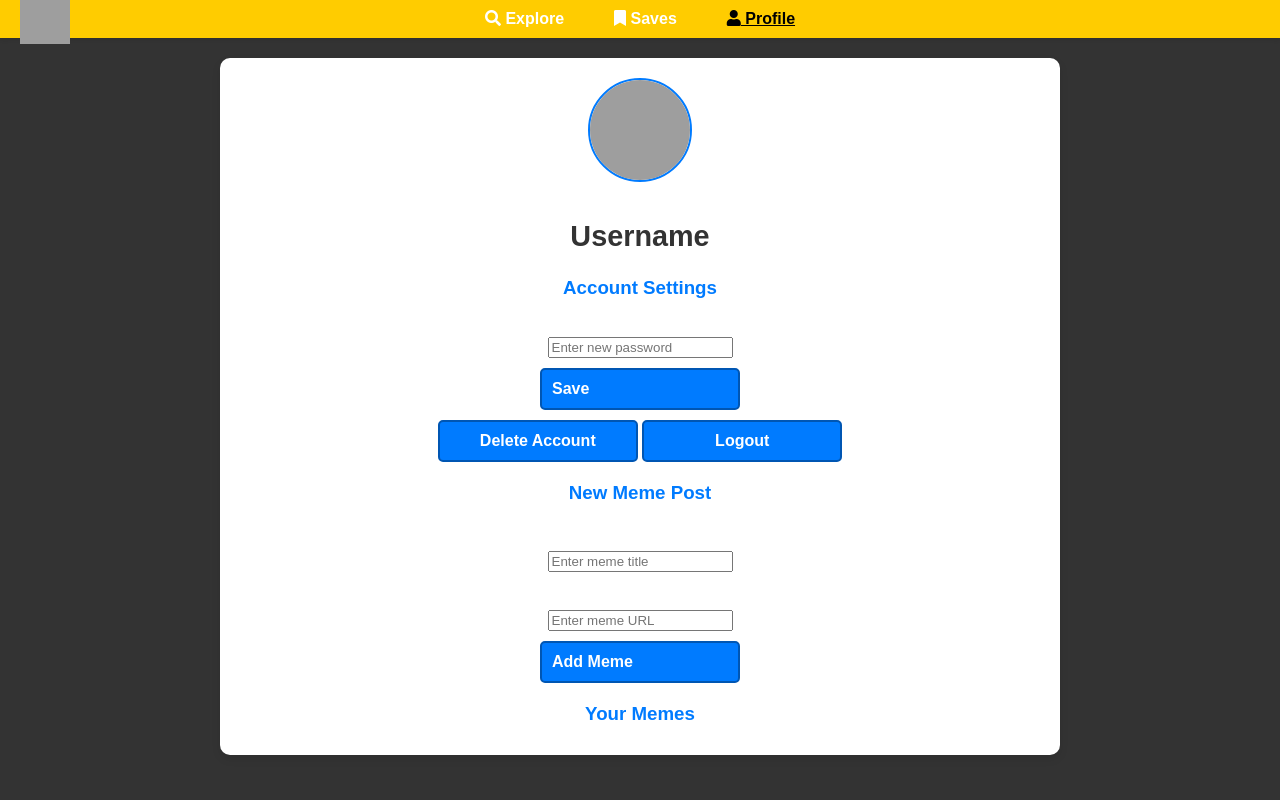
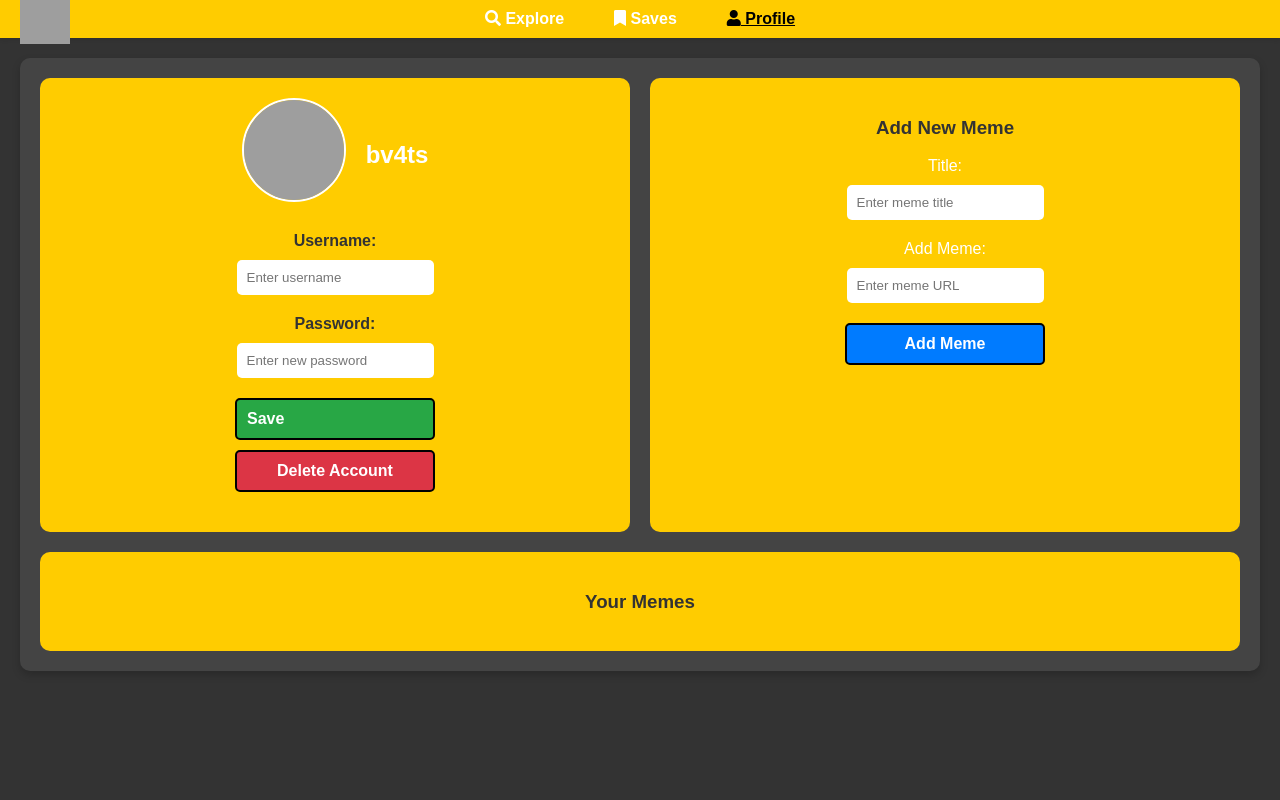
Before and after one commit to baraa2004/baraa2004.github.io, a PHP site: page /profile.html in a window 1280 px wide. Run offline with PHP 8.4, Linux system fonts and the light colour scheme; some web fonts are replaced; grey boxes are pictures that could not be loaded.

Commit message:
update profile

```diff
--- a/Website/profile.css
+++ b/Website/profile.css
@@ -1,19 +1,55 @@
+/* General styling */
+body {
+    background-color: #333; /* Dark background */
+    color: white;
+    font-family: 'Arial', sans-serif;
+    margin: 0;
+    padding: 0;
+}
+
 /* Profile container styling */
 .profile-container {
-    max-width: 800px;
+    max-width: 1200px;
     margin: 20px auto;
     padding: 20px;
-    background-color: #ffffff; /* White background for better contrast */
+    background-color: #444; /* Dark gray background */
     border-radius: 10px;
-    box-shadow: 0 4px 8px rgba(0, 0, 0, 0.1);
+    box-shadow: 0 4px 8px rgba(0, 0, 0, 0.2);
     font-family: 'Arial', sans-serif;
     text-align: center; /* Center-align all content */
 }
 
+/* Profile sections */
+.profile-sections {
+    display: flex;
+    justify-content: space-between;
+    gap: 20px;
+}
+
+/* Left section */
+.profile-left {
+    background-color: #ffcc00; /* Yellow background */
+    padding: 20px;
+    border-radius: 10px;
+    flex: 1;
+    text-align: center;
+}
+
 /* Profile header styling */
 .profile-header {
-    text-align: center;
+    display: flex;
+    align-items: center; /* Align items vertically */
+    gap: 20px; /* Add space between the profile picture and username */
+    justify-content: center; /* Center the content horizontally */
     margin-bottom: 20px;
+}
+
+.profile-header img {
+    width: 100px;
+    height: 100px;
+    border-radius: 50%;
+    border: 2px solid white;
+    margin-bottom: 10px;
 }
 
 .profile-picture {
@@ -21,8 +57,14 @@
     height: 100px;
     border-radius: 50%;
     object-fit: cover;
-    margin-bottom: 10px;
-    border: 2px solid #007bff; /* Blue border for better visibility */
+    border: 2px solid white;
+}
+
+.profile-username h2 {
+    font-size: 1.5em;
+    font-weight: bold;
+    color: white; /* Adjust color to match the theme */
+    margin: 0;
 }
 
 .username {
@@ -49,13 +91,36 @@
     gap: 10px;
 }
 
+.profile-actions label {
+    font-weight: bold;
+    color: #333;
+}
+
+.profile-actions input {
+    padding: 10px;
+    border: none;
+    border-radius: 5px;
+    margin-bottom: 10px;
+}
+
 /* Profile actions button styling */
-.profile-actions button,
+.profile-actions button{
+    width: 200px; /* Make buttons consistent in size */
+    color: white;
+    border: 2px solid #000000; /* Add a border for better definition */
+    padding: 10px;
+    border-radius: 5px;
+    cursor: pointer;
+    font-size: 1em;
+    font-weight: bold;
+    transition: all 0.3s ease;
+
+}
 .new-meme-section button {
     width: 200px; /* Make buttons consistent in size */
     background-color: #007bff; /* Blue background for better visibility */
     color: white;
-    border: 2px solid #0056b3; /* Add a border for better definition */
+    border: 2px solid #000000; /* Add a border for better definition */
     padding: 10px;
     border-radius: 5px;
     cursor: pointer;
@@ -64,34 +129,54 @@
     transition: all 0.3s ease;
 }
 
-.profile-actions button:hover,
+.profile-actions button:hover{
+    border-color: #000000; /* Darker border on hover */
+    color: #ffffff; /* Keep text white */
+}
 .new-meme-section button:hover {
     background-color: #0056b3; /* Darker blue on hover */
     border-color: #003f7f; /* Darker border on hover */
     color: #ffffff; /* Keep text white */
 }
 
-/* Delete button styling */
-.delete-btn {
-    background-color: #dc3545; /* Red background for delete button */
-    color: white;
-    border: 2px solid #a71d2a; /* Add a border for better definition */
-    padding: 10px;
+/* General button styling (optional, for fallback) */
+button {
+    font-size: 1em;
+    font-weight: bold;
     border-radius: 5px;
     cursor: pointer;
-    font-size: 1em;
-    font-weight: bold;
     transition: all 0.3s ease;
 }
 
+/* Save Button Styling */
+.save-btn {
+    width: 200px;
+    background-color: #28a745 !important; /* Green button */
+    color: white;
+    border: none;
+    padding: 10px;
+}
+
+.save-btn:hover {
+    background-color: #218838 !important; /* Darker green on hover */
+}
+
+/* Delete Button Styling */
+.delete-btn {
+    width: 200px;
+    background-color: #dc3545 !important; /* Red button */
+    color: white;
+    border: none;
+    padding: 10px;
+}
+
 .delete-btn:hover {
-    background-color: #a71d2a; /* Darker red on hover */
-    border-color: #7f131d; /* Darker border on hover */
-    color: #ffffff; /* Keep text white */
+    background-color: #a71d2a !important; /* Darker red on hover */
 }
 
 /* Logout button styling */
 .logout-btn {
+    width: 200px;
     background-color: #ffc107; /* Yellow background for logout button */
     color: #333; /* Dark text for better contrast */
     border: 2px solid #e0a800; /* Add a border for better definition */
@@ -110,6 +195,15 @@
     color: #ffffff; /* White text on hover */
 }
 
+/* Right section */
+.profile-right {
+    background-color: #ffcc00; /* Yellow background */
+    padding: 20px;
+    border-radius: 10px;
+    flex: 1;
+    text-align: center;
+}
+
 /* New meme section styling */
 .new-meme-section {
     margin-bottom: 20px;
@@ -117,18 +211,42 @@
 }
 
 .new-meme-section h3 {
-    color: #007bff; /* Blue heading for better visibility */
+    font-weight: bold;
+    color: #333;
+}
+
+.new-meme-section input {
+    padding: 10px;
+    border: none;
+    border-radius: 5px;
+    margin-bottom: 10px;
+}
+
+/* Add Meme Button Styling */
+.add-meme-btn {
+    width: 200px;
+    background-color: #28a745; /* Green button */
+    color: white;
+    border: none;
+    padding: 10px;
+}
+
+.add-meme-btn:hover {
+    background-color: #218838; /* Darker green on hover */
 }
 
 /* Meme list styling */
 .meme-list {
     margin-top: 20px;
+    background-color: #ffcc00; /* Yellow background */
+    padding: 20px;
+    border-radius: 10px;
     text-align: center; /* Center-align the section */
 }
 
 .meme-list h3 {
-    margin-bottom: 10px;
-    color: #007bff; /* Changed to blue for better visibility */
+    font-weight: bold;
+    color: #333;
 }
 
 #meme-container {
@@ -141,9 +259,8 @@
 .meme-item {
     width: 150px;
     text-align: center;
-    background-color: #f9f9f9; /* Changed to light gray for better contrast */
-    border: 1px solid #ccc;
-    border-radius: 5px;
+    background-color: white;
+    border-radius: 10px;
     padding: 10px;
     box-shadow: 0 2px 4px rgba(0, 0, 0, 0.1);
 }
@@ -157,12 +274,13 @@
 
 /* Meme item button styling */
 .meme-item button {
-    background-color: #dc3545; /* Red background for delete button */
+    background-color: #dc3545; /* Red button */
     color: white;
     border: none;
     padding: 5px;
     border-radius: 5px;
     cursor: pointer;
+    font-weight: bold;
     transition: background-color 0.3s ease;
 }
 
--- a/Website/profile.html
+++ b/Website/profile.html
@@ -5,7 +5,7 @@
     <meta name="viewport" content="width=device-width, initial-scale=1.0">
     <title>Profile</title>
     <link rel="stylesheet" href="styles.css">
-    <link rel="stylesheet" href="profile.css"> <!-- Link to the new profile-specific CSS -->
+    <link rel="stylesheet" href="profile.css">
     <link href="https://fonts.googleapis.com/css2?family=Lacquer&display=swap" rel="stylesheet">
     <link rel="icon" href="../Data/favicon.ico" type="image/x-icon">
     <link rel="stylesheet" href="https://cdnjs.cloudflare.com/ajax/libs/font-awesome/5.15.4/css/all.min.css">
@@ -29,33 +29,43 @@
     </div>
 
     <div class="profile-container">
+        <div class="profile-sections">
+            <!-- Left Section -->
+            <div class="profile-left">
                 <div class="profile-header">
-            <img src="../Data/default-profile.png" alt="Profile Picture" class="profile-picture">
-            <h2 class="username">Username</h2>
+                    <img src="../Data/default_profile.png" alt="Profile Picture" class="profile-picture">
+                    <div class="profile-username">
+                        <h2 id="display-username">bv4ts</h2> <!-- Replace "bv4ts" with dynamic content if needed -->
+                    </div>
+                </div>
+                <div class="profile-actions">
+                    <form id="profile-form">
+                        <label for="username">Username:</label>
+                        <input type="text" id="username" placeholder="Enter username">
+                        <label for="password">Password:</label>
+                        <input type="password" id="password" placeholder="Enter new password">
+                        <button type="submit" class="save-btn">Save</button>
+                        <button id="delete-account" class="delete-btn">Delete Account</button>
+                    </form>
+                </div>
             </div>
 
-        <div class="profile-actions">
-            <h3>Account Settings</h3>
-            <form id="password-form">
-                <label for="password">Change Password:</label>
-                <input type="password" id="password" placeholder="Enter new password">
-                <button type="submit" class="save-btn">Save</button>
-            </form>
-            <button id="delete-account" class="delete-btn">Delete Account</button>
-            <button id="logout-btn" class="logout-btn">Logout</button> <!-- Added Logout Button -->
-        </div>
-
+            <!-- Right Section -->
+            <div class="profile-right">
                 <div class="new-meme-section">
-            <h3>New Meme Post</h3>
+                    <h3>Add New Meme</h3>
                     <form id="new-meme-form">
                         <label for="meme-title">Title:</label>
                         <input type="text" id="meme-title" placeholder="Enter meme title">
-                <label for="meme-url">Meme URL:</label>
+                        <label for="meme-url">Add Meme:</label>
                         <input type="url" id="meme-url" placeholder="Enter meme URL">
-                <button type="submit" class="save-btn">Add Meme</button>
+                        <button type="submit" class="add-meme-btn">Add Meme</button>
                     </form>
                 </div>
+            </div>
+        </div>
 
+        <!-- Your Memes Section -->
         <div class="meme-list">
             <h3>Your Memes</h3>
             <div id="meme-container">
--- a/Website/profile.js
+++ b/Website/profile.js
@@ -4,6 +4,29 @@
     const passwordForm = document.getElementById('password-form');
     const deleteAccountButton = document.getElementById('delete-account');
     const logoutButton = document.getElementById('logout-btn');
+    const usernameInput = document.getElementById('username');
+    const displayUsername = document.getElementById('display-username');
+    const saveButton = document.querySelector('.save-btn'); // Save button
+
+    // Load username from localStorage
+    const loadUsername = () => {
+        const savedUsername = localStorage.getItem('username') || 'bv4ts'; // Default to "bv4ts" if no username is saved
+        usernameInput.value = savedUsername; // Set the input field value
+        displayUsername.textContent = savedUsername; // Update the displayed username
+    };
+
+    // Save username to localStorage when Save button is clicked
+    saveButton.addEventListener('click', (e) => {
+        e.preventDefault(); // Prevent form submission
+        const newUsername = usernameInput.value.trim(); // Get the trimmed input value
+        if (newUsername) {
+            displayUsername.textContent = newUsername; // Update the displayed username
+            localStorage.setItem('username', newUsername); // Save the username to localStorage
+            alert('Username saved successfully!');
+        } else {
+            alert('Please enter a valid username.');
+        }
+    });
 
     // Load user memes from localStorage
     const loadUserMemes = () => {
@@ -73,6 +96,7 @@
         }
     });
 
-    // Load memes on page load
+    // Load username and memes on page load
+    loadUsername();
     loadUserMemes();
 });
```
Also changed, not shown: Data/default_profile.png (added). Lines whose indentation alone changed are shown as unchanged.
